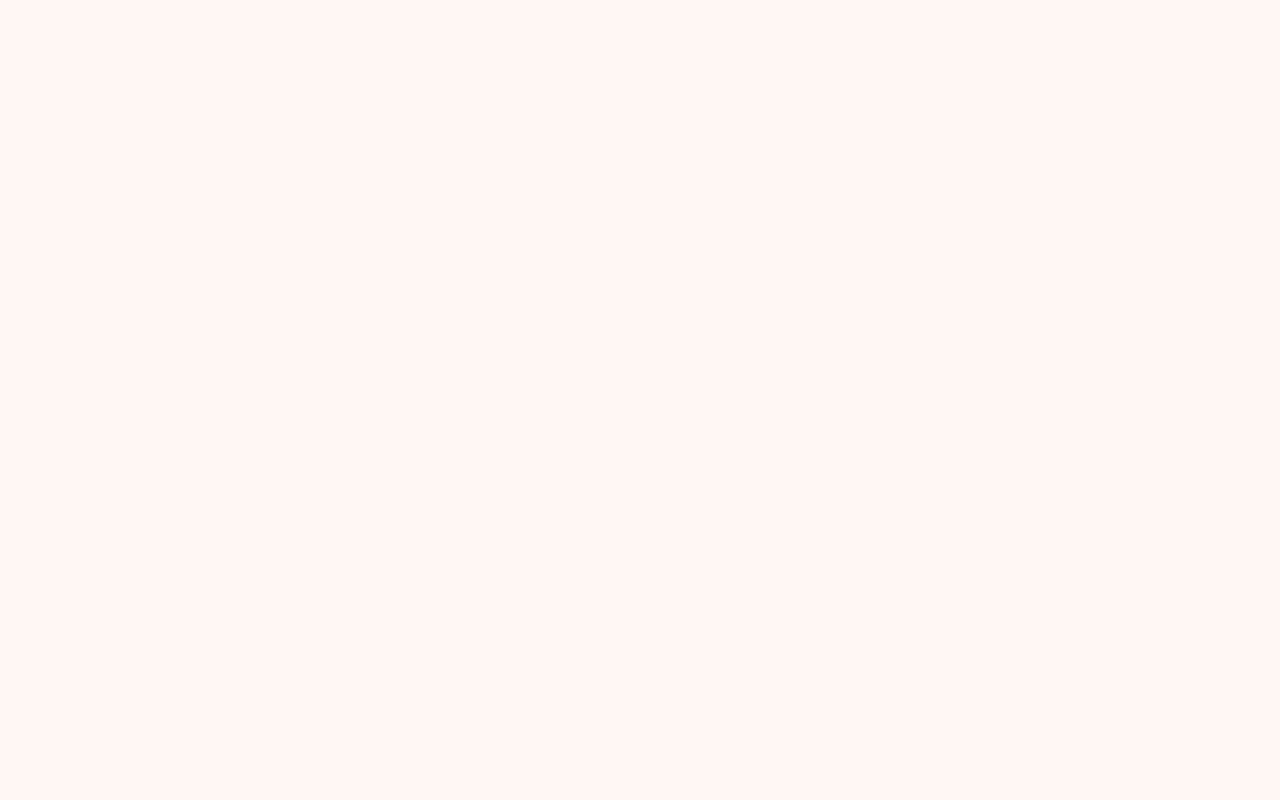
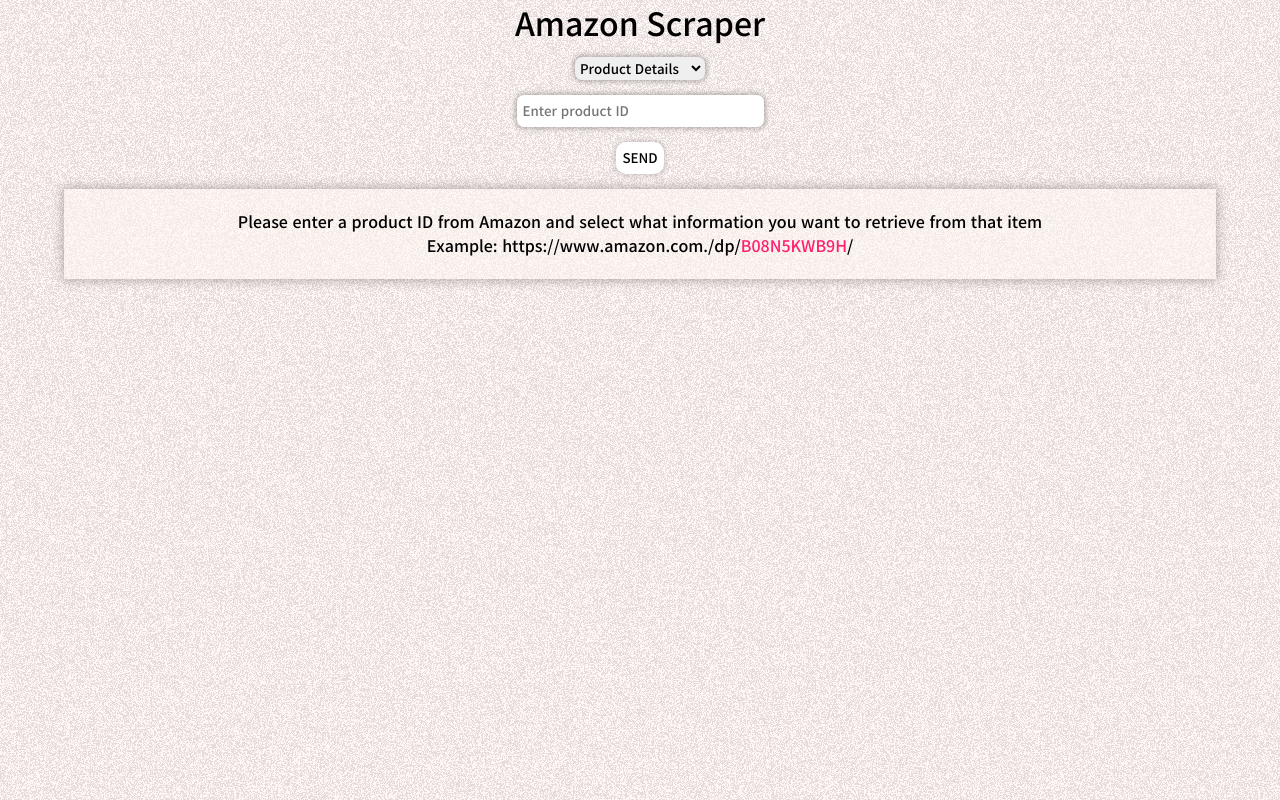
Before and after one commit to AtaydeEnrique/Portfolio-https-atayde.me-, a React (Create React App) app: page /amazonscraper in a window 1280 px wide. Before the commit this address had no page. Built offline with nearby package versions, Linux system fonts and the light colour scheme.

Commit message:
add app3

```diff
--- a/package.json
+++ b/package.json
@@ -16,11 +16,13 @@
     "react": "^18.1.0",
     "react-chartjs-2": "^4.2.0",
     "react-dom": "^18.1.0",
+    "react-json-pretty": "^2.2.0",
     "react-parallax-tilt": "^1.5.68",
     "react-redux": "^8.0.2",
     "react-router-dom": "^6.3.0",
     "react-scripts": "4.0.3",
     "react-transition-group": "^4.4.2",
+    "request-promise": "^4.2.6",
     "swiper": "^8.2.2",
     "web-vitals": "^1.1.2"
   },
--- a/src/app2/components/Navbar.jsx
+++ b/src/app2/components/Navbar.jsx
@@ -68,15 +68,15 @@ const Navbar = () => {
           </nav>
           {!navActive && (
               <ul className='burger-menu'>
-                <Link to='/' className='burger-link' onClick={activateNavHandler}>
+                <Link to='/cryptoapp' className='burger-link' onClick={activateNavHandler}>
                   <img className='link-icon'src={HomeIcon} alt='Home'></img>
                   <li>Homepage</li>
                 </Link>
-                <Link to='/cryptocurrencies' className='burger-link' onClick={activateNavHandler}>
+                <Link to='/cryptoapp/cryptocurrencies' className='burger-link' onClick={activateNavHandler}>
                   <img className='link-icon' src={CryptoIcon} alt='Cryptocurrencies'></img>
                   <li>Cryptocurrencies</li>
                 </Link>
-                <Link to='/news' className='burger-link' onClick={activateNavHandler}>
+                <Link to='/cryptoapp/news' className='burger-link' onClick={activateNavHandler}>
                   <img className='link-icon' src={NewsIcon} alt='News'></img>
                   <li>News</li>
                 </Link>
--- /dev/null
+++ b/src/app3/App.css
@@ -0,0 +1,147 @@
+.noise {
+  background-image: url("../app2/assets/grain.png");
+  height: 500%;
+  left: -50%;
+  position: fixed;
+  top: -100%;
+  width: 500%;
+  z-index: -2;
+  opacity: 0.1;
+  animation: noises 8s steps(10) infinite;
+}
+.scraper-container{
+  display: flex;
+  flex-direction: column;
+  align-items: center;
+  justify-content: center;
+}
+.scraper-container h1{
+  margin-bottom: 10px;
+}
+.scraper-container form{
+  display: flex;
+  flex-direction: column;
+  align-items: center;
+  justify-content: center;
+}
+.scraper-container select, .scraper-container input{
+    margin-bottom: 15px;
+    border: solid thin transparent;
+    border-radius: 7px;
+    box-shadow: 0px 0px 5px 2px rgba(0, 0, 0, 0.25);
+}
+.scraper-container input{
+    padding: 5px;
+}
+.scraper-container button, .scraper-data-wrap button {
+    color: black;
+    cursor: pointer;
+    padding: 3px;
+    margin-bottom: 15px;
+    border: solid white;
+    background-color: white;
+    box-shadow: 0px 0px 5px 2px rgba(0, 0, 0, 0.15);
+    border-radius: 10px;
+    color: black;
+    transition: all 0.3s;
+}
+.scraper-container button:hover, .scraper-data-wrap button:hover{
+    border: solid black;
+    background-color: black;
+    color: white;
+}
+.scraper-data-wrap button:active{
+  box-shadow: -10px 10px#888888;
+  transition: box-shadow 0.01s !important;
+}
+.scraper-data-wrap button{
+  width: 150px;
+  text-align: center;
+}
+.scraper-response{
+  width: 90%;
+  max-width: 90%;
+  padding: 20px;
+  background-color: #fff7f486;
+  border: solid thin transparent;
+  box-shadow: 0px 0px 10px 2px rgba(0, 0, 0, 0.25);
+  transition: all 1s;
+}
+
+.scraper-response p{
+  text-align: center;
+
+}
+.scraper-data-wrap{
+  display: flex;
+  align-items: center;
+  justify-content: space-between;
+}
+.scraper-data-wrap p{
+  display: flex;
+  align-items: center;
+  justify-content: space-between;
+}
+.amazon-id{
+  color: var(--brand-color1);
+}
+#json-pretty{
+  margin-top: 15px;
+  font-size: 1.2vw;
+}
+.amazon-loading{
+  margin: auto;
+  margin-top: 50px;
+}
+
+@keyframes noises {
+  0% {
+    transform: translate(0);
+  }
+  10% {
+    transform: translate(-5%, -10%);
+  }
+  20% {
+    transform: translate(0);
+  }
+  30% {
+    transform: translate(-5%, -10%);
+  }
+  40% {
+    transform: translate(0);
+  }
+  50% {
+    transform: translate(-5%, -10%);
+  }
+  60% {
+    transform: translate(0);
+  }
+  70% {
+    transform: translate(-5%, -10%);
+  }
+  80% {
+    transform: translate(0);
+  }
+  90% {
+    transform: translate(-5%, -10%);
+  }
+  100% {
+    transform: translate(0);
+  }
+}
+
+@media (max-width:480px){
+}
+
+@media (min-width: 481px) and (max-width:768px){
+
+
+}
+
+@media (min-width: 769px) and (max-width:1024px){
+
+}
+
+@media (min-width: 1025px) and (max-width:1200px){
+
+}
--- /dev/null
+++ b/src/app3/App.js
@@ -0,0 +1,133 @@
+import React, { useEffect, useState, useRef, Fragment }  from 'react'
+import request from 'request-promise'
+import JSONPretty from 'react-json-pretty';
+import Spinner from '../app1/components/UI/Spinner/Spinner';
+import './App.css'
+
+export default function App() {
+  const productInputRef = useRef()
+  const [search, setSearch] = useState('product')
+  const [data, setData] = useState('')
+  const [clip, setClip] = useState('Copy to Clipboard!')
+  const [loading, setLoading] = useState(false)
+  const apiKey = process.env.REACT_APP_VERCEL_SCRAPER
+  const url = `http://api.scraperapi.com?api_key=${apiKey}&autoparse=true`;
+  localStorage.setItem("expirationTime", 10);
+
+  const copyDataHandler = () =>{
+    navigator.clipboard.writeText(data)
+    setClip('Copied!')
+    setTimeout(()=>{
+      setClip('Copy to Clipboard!')
+    },1500)
+  }
+  const sendHandler = (e) =>{
+    e.preventDefault();
+    const enteredProduct = productInputRef.current.value;
+    if (!enteredProduct){
+      setData('Nothing was entered!')
+      return
+    }
+
+    if (search === 'product') {
+      getDetailsHandler(enteredProduct)
+    }
+    else if (search === 'reviews') {
+      getReviewsHandler(enteredProduct)
+    }
+    else if (search === 'offers') {
+      getOffersHandler(enteredProduct)
+    }
+  }
+
+  const getDetailsHandler = async (productId) =>{
+    try {
+      setLoading(true)
+      const response = await request(`${url}&url=https://www.amazon.com/dp/${productId}`);
+      const res = response
+      setData(res)
+      setLoading(false)
+      return
+    } catch (error) {
+      setLoading(false)
+      setData('Enter a valid ID!')
+  }
+  }
+
+  const getReviewsHandler = async (productId) =>{
+    try {
+      setLoading(true)
+      const response = await request(`${url}&url=https://www.amazon.com/product-reviews/${productId}`);
+      const res = JSON.parse(response)
+      setData(res)
+      setLoading(false)
+      return
+    } catch (error) {
+      setLoading(false)
+      setData('Enter a valid ID!')
+  }
+  }
+
+  const getOffersHandler = async (productId) =>{
+    try {
+      setLoading(true)
+      const response = await request(`${url}&url=https://www.amazon.com/gp/offer-listing/${productId}`);
+      const res = JSON.parse(response)
+      setData(res)
+      setLoading(false)
+      return
+    } catch (error) {
+      setLoading(false)
+      setData('Enter a valid ID!')
+  }
+  }
+
+  console.log(data)
+  const jsonStyle = {
+    propertyStyle: { color: 'red' },
+    stringStyle: { color: 'green' },
+    numberStyle: { color: 'darkorange' }
+  }
+
+  return (
+      <div className='scraper-container'>
+        <div className="noise"/>
+        <h1>Amazon Scraper</h1>
+        <form onSubmit={sendHandler}>
+          <select onChange={(e) => setSearch(e.target.value)}>
+            <option value={'product'}>Product Details</option>
+            <option value={'reviews'}>Product Reviews</option>
+            <option value={'offers'}>Product Offers</option>
+          </select>
+          <input ref={productInputRef} placeholder='Enter product ID'/>
+          <button >SEND</button>
+        </form>
+        {loading ? <div className='amazon-loading'><Spinner/></div> : (
+          <div className='scraper-response'>
+          {!data ? (
+            <Fragment>
+              <p>
+                Please enter a product ID from Amazon and select what information you want to retrieve from that item<br/>
+              </p>
+              <p>
+                Example: https://www.amazon.com./dp/<span className='amazon-id'>B08N5KWB9H</span>/<br/>
+              </p>
+            </Fragment>
+          )
+          :
+          (
+            <Fragment>
+              <div className='scraper-data-wrap'>
+                <h2><b>Your data:</b></h2>
+                <button onClick={copyDataHandler}>{clip}</button>
+              </div>
+              <JSONPretty id="json-pretty" data={data}></JSONPretty>
+            </Fragment>
+          )}
+
+        </div>
+        )}
+
+      </div>
+  )
+}
--- a/src/index.js
+++ b/src/index.js
@@ -6,6 +6,7 @@ import { BrowserRouter } from "react-router-dom";
 import "./index.css";
 import App1 from "./app1/App";
 import App2 from "./app2/App";
+import App3 from "./app3/App";
 
 const root = ReactDOM.createRoot(document.getElementById('root'));
 root.render(
@@ -14,6 +15,7 @@ root.render(
             <Routes>
                 <Route path="/" element={<App1/>} />
                 <Route path="cryptoapp/*" element={<App2/>} />
+                <Route path="amazonscraper/*" element={<App3/>} />
             </Routes>
         </BrowserRouter>
     </React.StrictMode>
```
Also changed, not shown: 1 other file (tests, documents, lock files or other folders).
